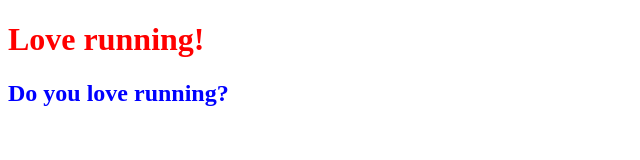
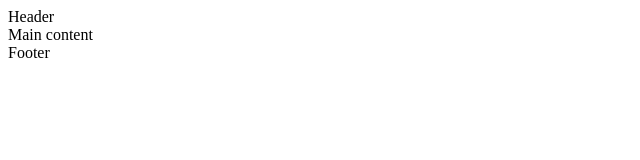
Before and after one commit to naskhan23/Love-Running---Project, a plain HTML site: page index.html in a window 1280 px wide. Shown: the whole page, without its empty margins (0-640 px from the left). Drawn offline with Linux system fonts and the light colour scheme.

Commit message:
origin master

```diff
--- a/index.html
+++ b/index.html
@@ -35,7 +35,13 @@
     />
   </head>
   <body>
-    <h1>Love running!</h1>
-    <h2>Do you love running?</h2>
+    <!-- Header -->
+    <header>Header</header>
+
+    <!-- Main Content -->
+    <main>Main content</main>
+
+    <!-- Footer -->
+    <footer>Footer</footer>
   </body>
 </html>
```
